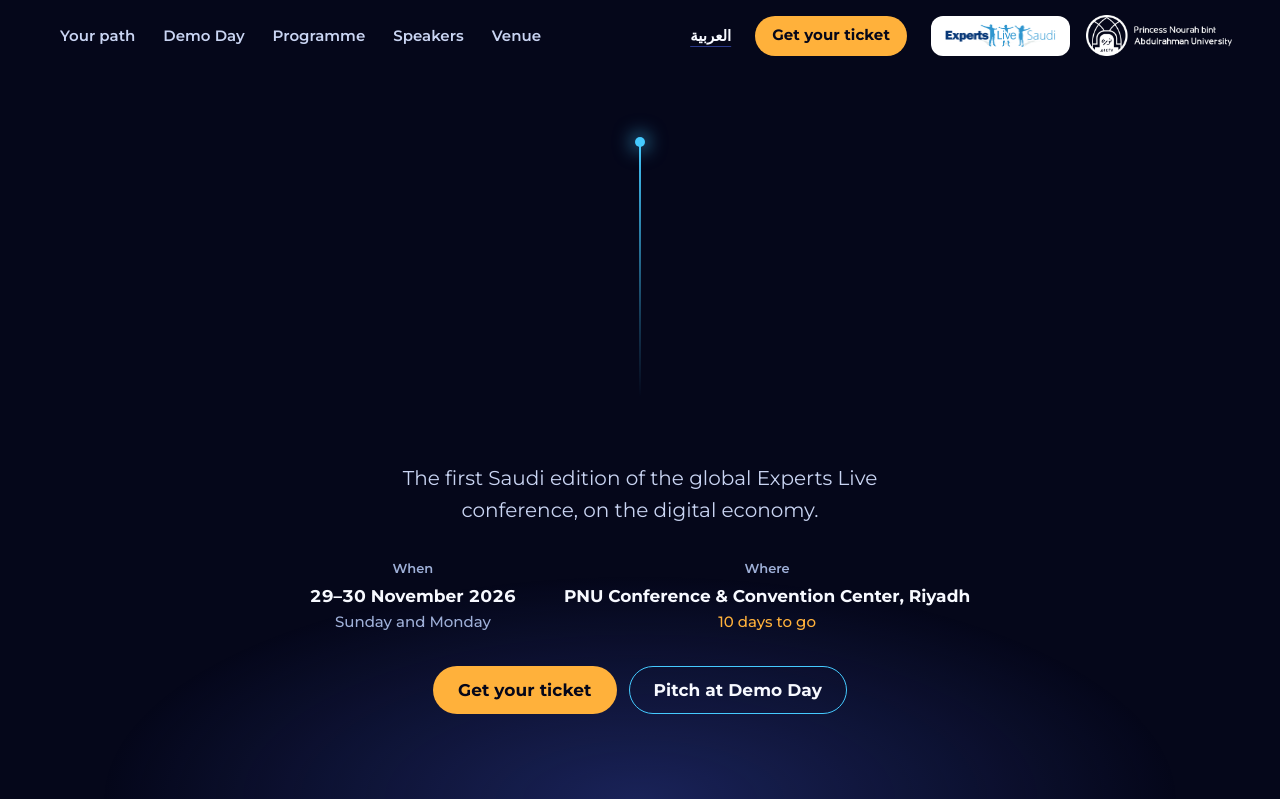
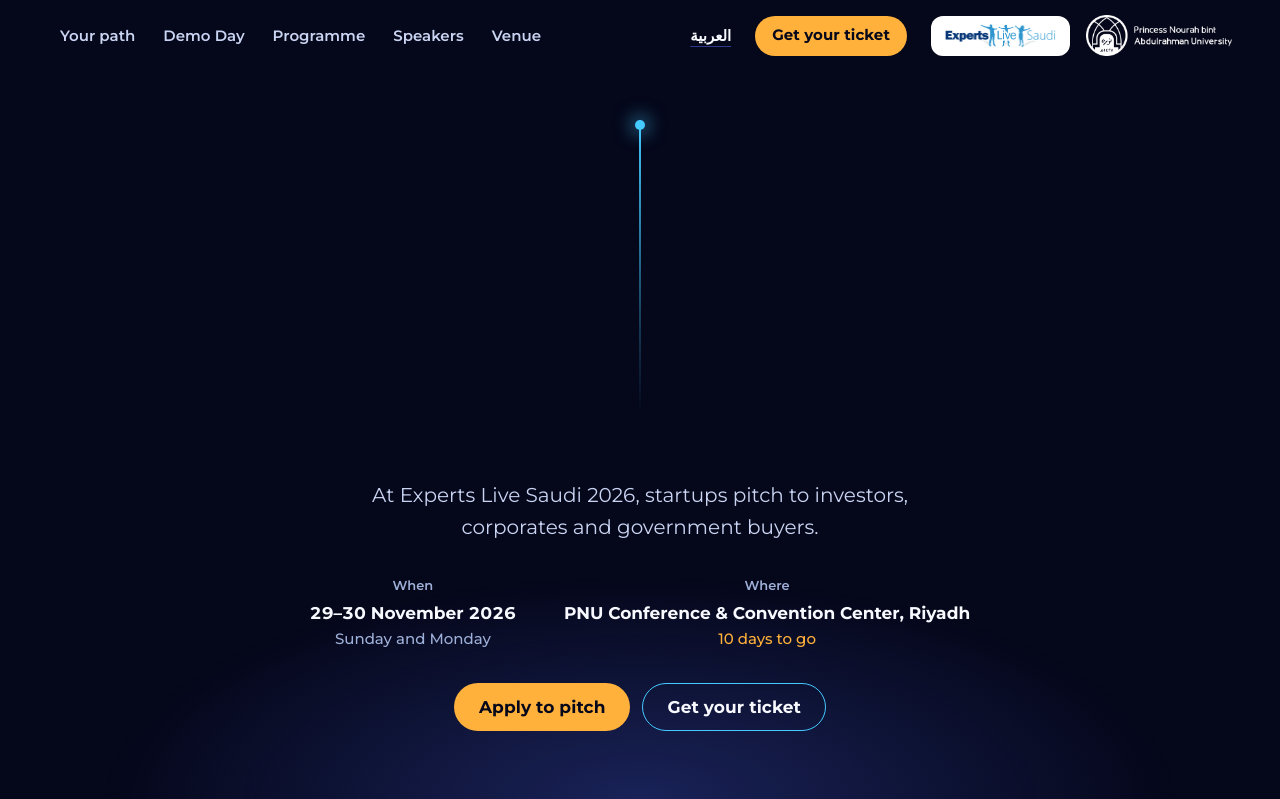
Before and after one commit to mohamedabdullah999/Experts-Live-LandingPage, a Next.js app: page /en in a window 1280 px wide. Shown: the top 799 px of the page. Built offline with nearby package versions, Linux system fonts and the light colour scheme; no server answers.

Commit message:
Make Demo Day the main headline

```diff
--- a/src/components/Hero.module.css
+++ b/src/components/Hero.module.css
@@ -98,6 +98,8 @@
 
 .line {
   display: block;
+  /* Long lines (e.g. "Startups to pitch") wrap evenly instead of leaving one word alone */
+  text-wrap: balance;
 }
 
 .tagline {
--- a/src/components/Hero.tsx
+++ b/src/components/Hero.tsx
@@ -68,11 +68,12 @@ export function Hero({ c, en, ar }: Props) {
           </dl>
 
           <div className={styles.ctas}>
-            <ButtonLink href={SITE.links.tickets} external newTabLabel={c.a11y.opensNewTab}>
+            {/* The headline is Demo Day, so applying to pitch is the main action */}
+            <ButtonLink href="#demo-day" data-form="startup">
+              {c.hero.ctaSecondary}
+            </ButtonLink>
+            <ButtonLink href={SITE.links.tickets} variant="secondary" external newTabLabel={c.a11y.opensNewTab}>
               {c.ctaTicket}
-            </ButtonLink>
-            <ButtonLink href="#demo-day" variant="secondary" data-form="startup">
-              {c.hero.ctaSecondary}
             </ButtonLink>
           </div>
         </div>
--- a/src/content/ar.ts
+++ b/src/content/ar.ts
@@ -4,7 +4,7 @@ const ar: Content = {
   locale: 'ar',
   dir: 'rtl',
   meta: {
-    title: 'إكسبيرتس لايف السعودية 2026 | مؤتمر رقمي، 29–30 نوفمبر، الرياض',
+    title: 'يوم العروض للشركات الناشئة | إكسبيرتس لايف السعودية 2026، 29–30 نوفمبر، الرياض',
     description:
       'النسخة السعودية الأولى من إكسبيرتس لايف: يومان عن الاقتصاد الرقمي في مركز المؤتمرات بجامعة الأميرة نورة بنت عبدالرحمن، الرياض. أكثر من 55 متحدثًا، و6 مسارات، و8 ورش تطبيقية، ويوم العروض.',
     ogLocale: 'ar_SA',
@@ -30,9 +30,10 @@ const ar: Content = {
   langSwitch: { label: 'English', href: '/en', lang: 'en' },
   ctaTicket: 'احجز تذكرتك',
   hero: {
-    kicker: 'إكسبيرتس لايف — مؤتمر رقمي',
-    titleLines: ['إكسبيرتس لايف', 'السعودية 2026'],
-    lead: 'النسخة السعودية الأولى من مؤتمر إكسبيرتس لايف العالمي، عن الاقتصاد الرقمي.',
+    kicker: 'إكسبيرتس لايف السعودية 2026',
+    // TBC: Arabic wording of the Demo Day headline
+    titleLines: ['يوم العروض', 'للشركات الناشئة'],
+    lead: 'في إكسبيرتس لايف السعودية 2026، تعرض الشركات الناشئة أفكارها أمام المستثمرين والشركات والجهات الحكومية.',
     // TBC: Arabic tagline not in the official kit
     tagline: 'تعلّم. شارك. قُد.',
     dateLabel: 'الموعد',
@@ -40,7 +41,7 @@ const ar: Content = {
     days: 'الأحد والاثنين',
     venueLabel: 'المكان',
     venue: 'مركز المؤتمرات، جامعة الأميرة نورة بنت عبدالرحمن، الرياض',
-    ctaSecondary: 'قدّم على يوم العروض',
+    ctaSecondary: 'قدّم للعرض',
   },
   countdown: {
     live: 'المؤتمر منعقد الآن',
--- a/src/content/en.ts
+++ b/src/content/en.ts
@@ -4,7 +4,7 @@ const en: Content = {
   locale: 'en',
   dir: 'ltr',
   meta: {
-    title: 'Experts Live Saudi 2026 | Digital Conference, 29–30 Nov, Riyadh',
+    title: 'Demo Day: Startups to Pitch | Experts Live Saudi 2026, 29–30 Nov, Riyadh',
     description:
       'The first Saudi edition of Experts Live: two days on the digital economy at PNU Conference & Convention Center, Riyadh. 55+ speakers, 6 tracks, 8 hands-on labs and Demo Day.',
     ogLocale: 'en_US',
@@ -30,16 +30,16 @@ const en: Content = {
   langSwitch: { label: 'العربية', href: '/ar', lang: 'ar' },
   ctaTicket: 'Get your ticket',
   hero: {
-    kicker: 'Experts Live — Digital Conference',
-    titleLines: ['Experts Live', 'Saudi 2026'],
-    lead: 'The first Saudi edition of the global Experts Live conference, on the digital economy.',
+    kicker: 'Experts Live Saudi 2026',
+    titleLines: ['Demo Day', 'Startups to pitch'],
+    lead: 'At Experts Live Saudi 2026, startups pitch to investors, corporates and government buyers.',
     tagline: 'Learn. Share. Lead.',
     dateLabel: 'When',
     date: '29–30 November 2026',
     days: 'Sunday and Monday',
     venueLabel: 'Where',
     venue: 'PNU Conference & Convention Center, Riyadh',
-    ctaSecondary: 'Pitch at Demo Day',
+    ctaSecondary: 'Apply to pitch',
   },
   countdown: {
     live: 'Happening now',
```
